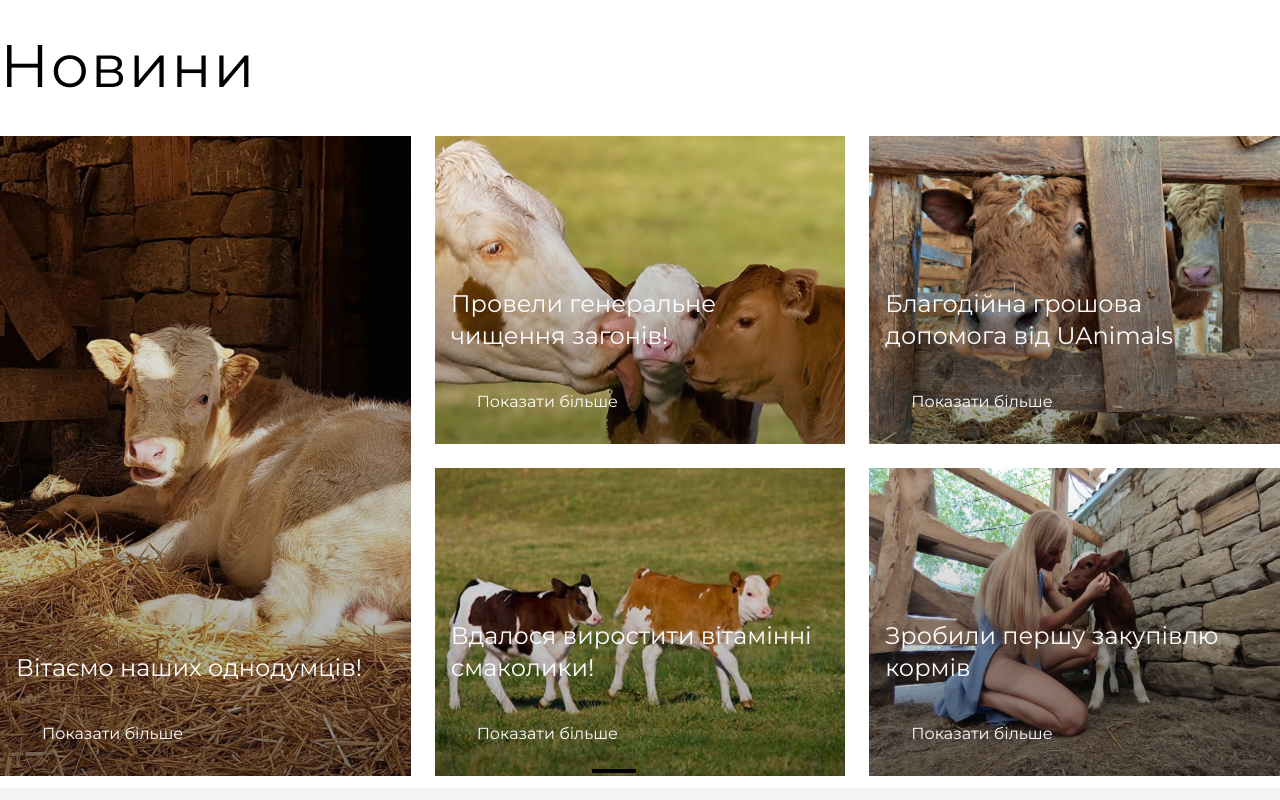
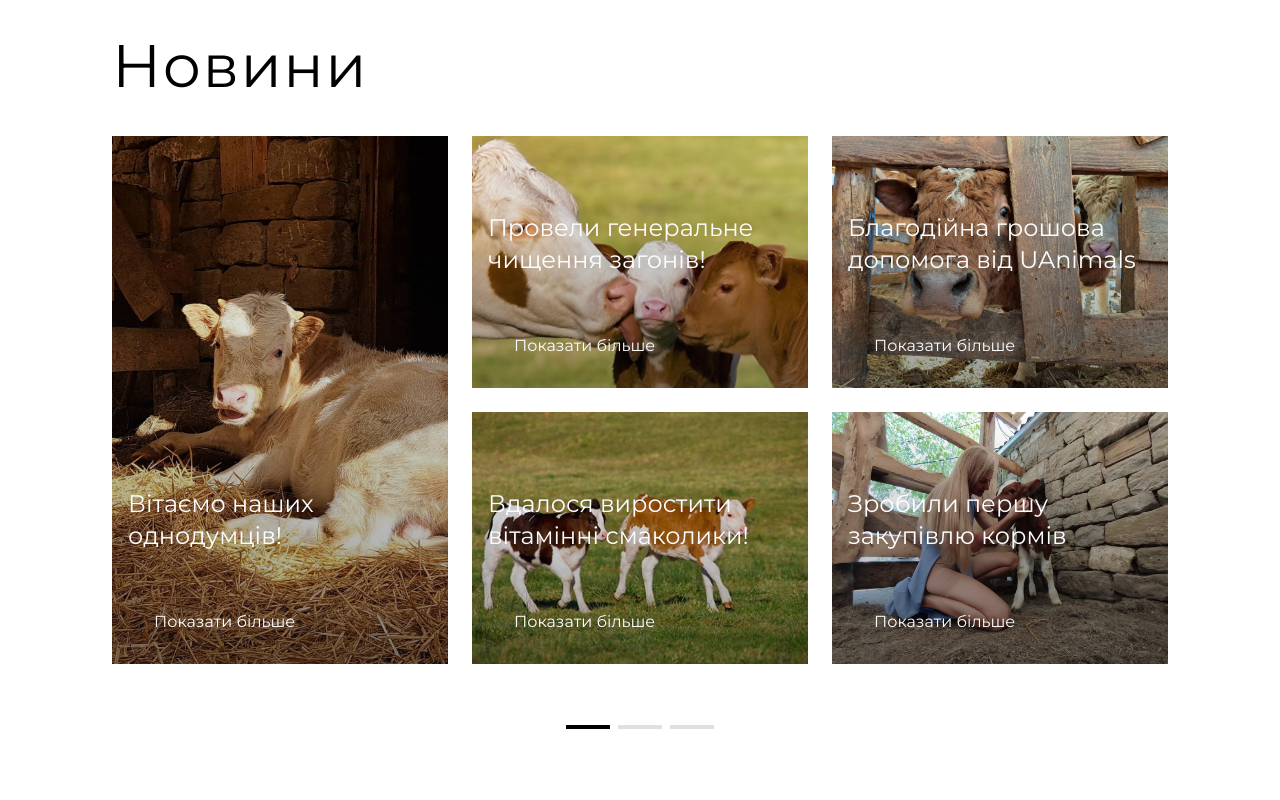
Before and after one commit to baza-trainee/cows-shelter-frontend, a React (Vite) app: page / in a window 1280 px wide. Shown: the part 1820-2620 px from the top of the page. Built offline with nearby package versions, Linux system fonts and the light colour scheme.

Commit message:
feat(news): copy custom pagination from gallery

```diff
--- a/src/components/News.tsx
+++ b/src/components/News.tsx
@@ -1,27 +1,24 @@
 import { Swiper, SwiperSlide } from 'swiper/react';
 import 'swiper/css';
-import 'swiper/css/navigation';
 import 'swiper/css/pagination';
-import { Scrollbar, Navigation, Pagination } from 'swiper/modules';
+import { Pagination } from 'swiper/modules';
 
 import NewsBlock from '@/components/News/NewsBlock';
 
 const News = () => {
   return (
-    <div className=" container mx-auto flex flex-col">
+    <section id="news" className="container mx-auto flex flex-col px-28  ">
       <div className="mb-10 mt-20 flex">
-        <h1 className=" text-6xl tracking-wide "> Новини</h1>
+        <h1 className="text-6xl tracking-wide">Новини</h1>
       </div>
-
       <div>
         <Swiper
-          modules={[Pagination, Navigation, Scrollbar]}
+          modules={[Pagination]}
           spaceBetween={10}
           loop={true}
           slidesPerView={1}
-          onSlideChange={() => console.log('slide change')}
-          onSwiper={(swiper) => console.log(swiper)}
           pagination={{ clickable: true }}
+          className="mb-20"
         >
           <SwiperSlide>
             <NewsBlock />
@@ -29,11 +26,17 @@ const News = () => {
           <SwiperSlide>
             <NewsBlock />
           </SwiperSlide>
+          <SwiperSlide>
+            <NewsBlock />
+          </SwiperSlide>
 
-          <div className="mt-3 flex justify-end gap-5"></div>
+          {/* Add more SwiperSlides as needed for the NewsBlock components */}
+
+          {/* Pagination will be automatically handled by Swiper */}
+          <div className=" mt-20 flex justify-end gap-5"></div>
         </Swiper>
       </div>
-    </div>
+    </section>
   );
 };
 
```
